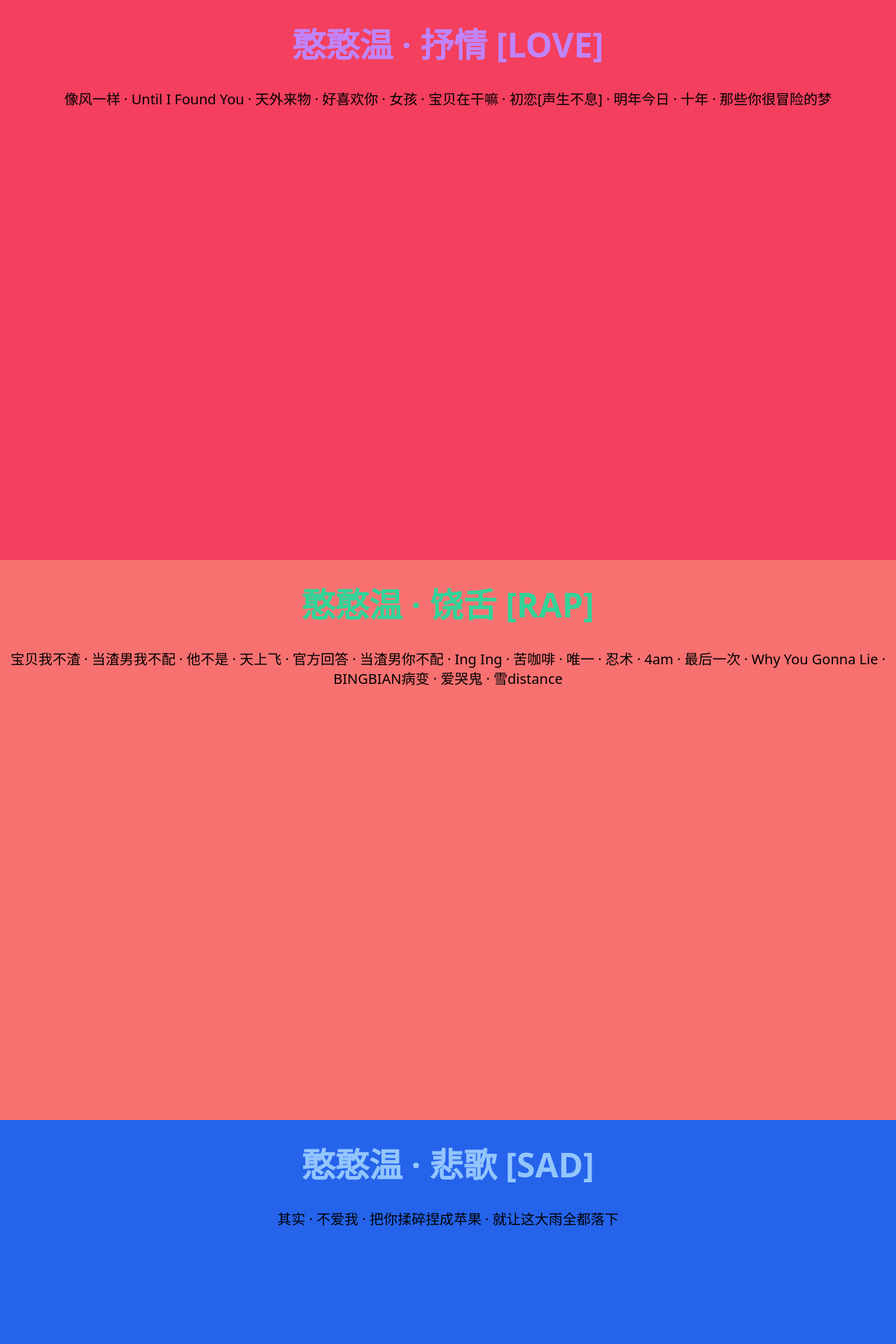
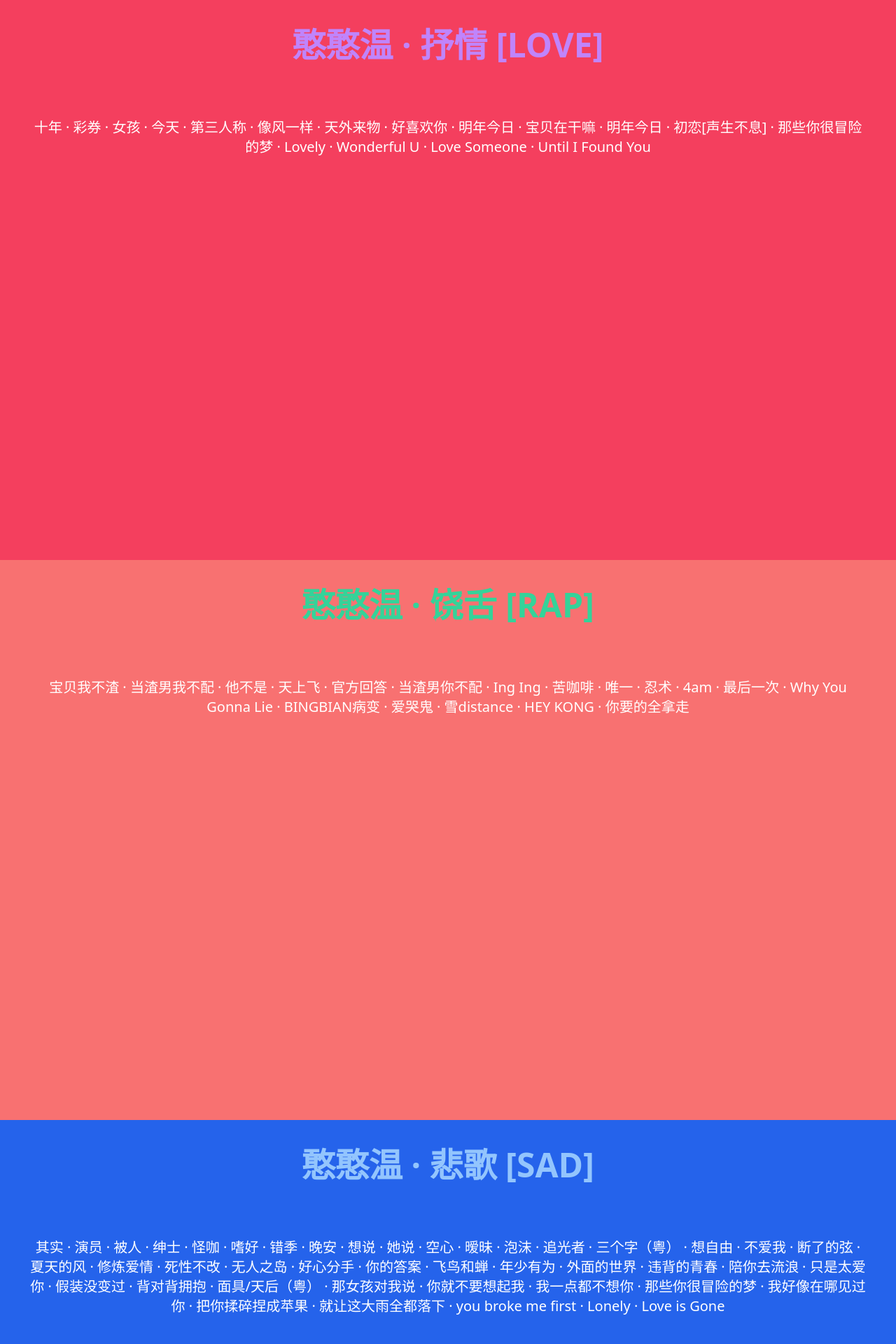
Before and after one commit to Edwin15857/songlist, a Next.js app: page / in a window 1280 px wide. Shown: the top 1920 px of the page at 70% size. Built offline with nearby package versions, Linux system fonts and the light colour scheme.

Commit message:
update songlists

```diff
--- a/src/pages/index.js
+++ b/src/pages/index.js
@@ -2,52 +2,118 @@ import React from 'react'
 
 export default function SongList() {
   let sadSongs = [
-    "其实", "不爱我", "把你揉碎捏成苹果", "就让这大雨全都落下"
+    "其实",
+    "演员",
+    "被人",
+    "绅士",
+    "怪咖",
+    "嗜好",
+    "错季",
+    "晚安",
+    "想说",
+    "她说",
+    "空心",
+    "暧昧",
+    "泡沫",
+    "追光者",
+    "三个字（粤）",
+    "想自由",
+    "不爱我",
+    "断了的弦",
+    "夏天的风",
+    "修炼爱情",
+    "死性不改",
+    "无人之岛",
+    "好心分手",
+    "你的答案",
+    "飞鸟和蝉",
+    "年少有为",
+    "外面的世界",
+    "违背的青春",
+    "陪你去流浪",
+    "只是太爱你",
+    "假装没变过",
+    "背对背拥抱",
+    "面具/天后（粤）",
+    "那女孩对我说",
+    "你就不要想起我",
+    "我一点都不想你",
+    "那些你很冒险的梦",
+    "我好像在哪见过你",
+    "把你揉碎捏成苹果",
+    "就让这大雨全都落下",
+    "you broke me first",
+    "Lonely",
+    "Love is Gone",
   ]
 
   let loveSongs = [
+    "十年",
+    "彩券",
+    "女孩",
+    "今天",
+    "第三人称",
     "像风一样",
-    "Until I Found You",
     "天外来物",
     "好喜欢你",
-    "女孩",
+    "明年今日",
     "宝贝在干嘛",
+    "明年今日",
     "初恋[声生不息]",
-    "明年今日",
-    "十年",
-    "那些你很冒险的梦"
+    "那些你很冒险的梦",
+    "Lovely",
+    "Wonderful U",
+    "Love Someone",
+    "Until I Found You",
   ]
 
   let highSongs = [
+    "孤勇者",
     "海阔天空",
     "Shape Of You",
     "Something Just Like This"
   ]
 
   let rapSongs = [
-    "宝贝我不渣", "当渣男我不配", "他不是", "天上飞", "官方回答", "当渣男你不配", "Ing Ing", "苦咖啡 · 唯一", "忍术", "4am", "最后一次", "Why You Gonna Lie", "BINGBIAN病变", "爱哭鬼", "雪distance"
+    "宝贝我不渣",
+    "当渣男我不配",
+    "他不是",
+    "天上飞",
+    "官方回答",
+    "当渣男你不配",
+    "Ing Ing",
+    "苦咖啡 · 唯一",
+    "忍术",
+    "4am",
+    "最后一次",
+    "Why You Gonna Lie",
+    "BINGBIAN病变",
+    "爱哭鬼",
+    "雪distance",
+    "HEY KONG",
+    "你要的全拿走",
   ]
 
   return (
     <main className='text-center'>
       <section className='h-screen bg-rose-500'>
-        <h1 className='text-5xl font-bold p-10 text-purple-400 '>憨憨温 · 抒情 [LOVE]</h1>
-        <div className='text-xl'>{loveSongs.join(" · ")}</div>
+        <h1 className='text-5xl font-bold p-10 text-purple-400'>憨憨温 · 抒情 [LOVE]</h1>
+        <div className='text-xl m-10 text-white'>{loveSongs.join(" · ")}</div>
 
       </section>
       <section className='h-screen bg-red-400'>
         <h1 className='text-5xl font-bold p-10 text-emerald-400'>憨憨温 · 饶舌 [RAP]</h1>
-        <div className='text-xl'>{rapSongs.join(" · ")}</div>
+        <div className='text-xl m-10 text-white'>{rapSongs.join(" · ")}</div>
 
       </section>
       <section className='h-screen bg-blue-600'>
         <h1 className='text-5xl font-bold p-10 text-blue-300'>憨憨温 · 悲歌 [SAD]</h1>
-        <div className='text-xl'>{sadSongs.join(" · ")}</div>
+        <div className='text-xl m-10 text-white'>{sadSongs.join(" · ")}</div>
       </section>
 
       <section className='h-screen bg-pink-600'>
         <h1 className='text-5xl font-bold p-10 text-lime-400'>憨憨温 · 嗨歌 [CLUB]</h1>
-        <div className='text-xl'>{highSongs.join(" · ")}</div>
+        <div className='text-xl m-10 text-white'>{highSongs.join(" · ")}</div>
       </section>
     </main>
   )
```
